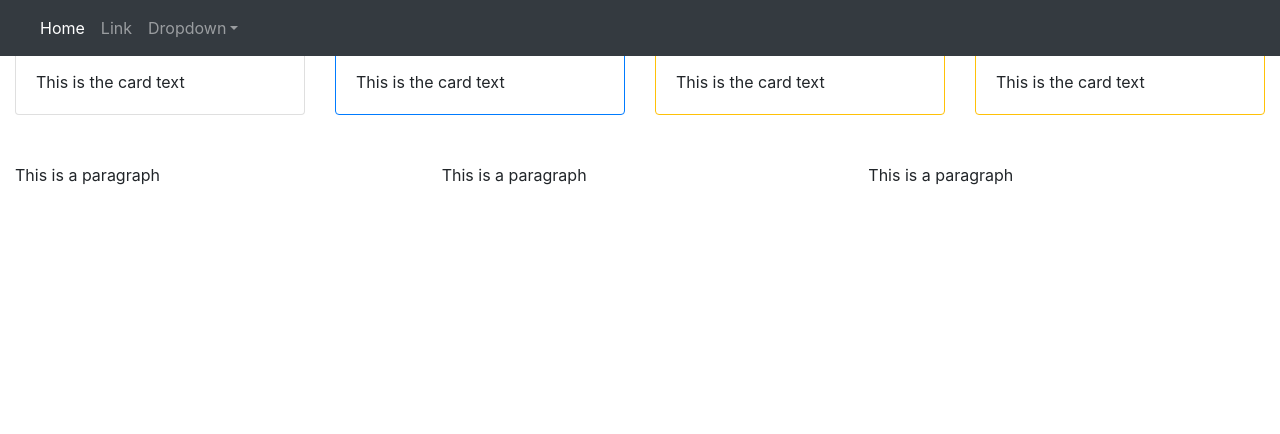
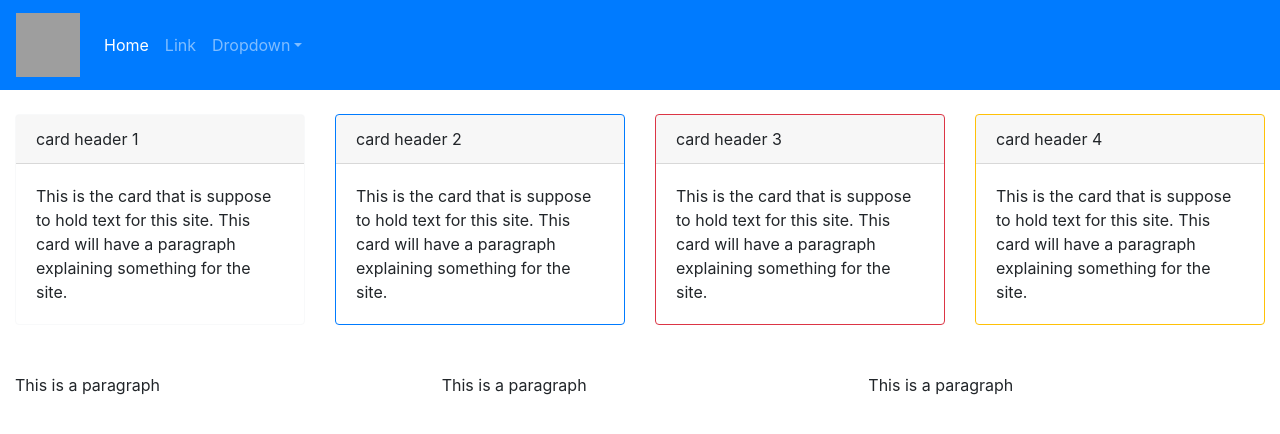
Before and after one commit to uss-hopper/snap-challenges-floribellaponce, a PHP site: page /snap-challenge-11-4/index.php in a window 1280 px wide. Shown: the top 434 px of the page. Run offline with PHP 8.4, Linux system fonts and the light colour scheme; grey boxes are pictures that could not be loaded.

Commit message:
fixed nav bar buttons and card deck layout

```diff
--- a/snap-challenge-11-4/index.php
+++ b/snap-challenge-11-4/index.php
@@ -2,25 +2,26 @@
 <html lang="en">
 <head>
 	<meta charset="UTF-8">
-	<meta name="viewport" content="width=device-width, initial-scale=1, shrink-to-fit=no">
+	<meta http-equiv="X-UA-Compatible" content="IE=edge">
+	<meta name="viewport" content="width=device-width, initial-scale=1">
 
 	<!-- stylesheet from bootstrap-->
-	<link rel="stylesheet" href="https://stackpath.bootstrapcdn.com/bootstrap/4.1.1/css/bootstrap.min.css" integrity="sha384-WskhaSGFgHYWDcbwN70/dfYBj47jz9qbsMId/iRN3ewGhXQFZCSftd1LZCfmhktB" crossorigin="anonymous" />
+	<link rel="stylesheet" href="https://stackpath.bootstrapcdn.com/bootstrap/4.3.1/css/bootstrap.min.css" integrity="sha384-ggOyR0iXCbMQv3Xipma34MD+dH/1fQ784/j6cY/iJTQUOhcWr7x9JvoRxT2MZw1T" crossorigin="anonymous">
 
 	<!-- jQueries for bootstrap -->
-	<script src="https://cdnjs.cloudflare.com/ajax/libs/jquery/3.3.1/jquery.min.js"></script>
-	<script src="https://cdnjs.cloudflare.com/ajax/libs/popper.js/1.14.3/umd/popper.min.js" integrity="sha384-ZMP7rVo3mIykV+2+9J3UJ46jBk0WLaUAdn689aCwoqbBJiSnjAK/l8WvCWPIPm49" crossorigin="anonymous"></script>
-	<script src="https://stackpath.bootstrapcdn.com/bootstrap/4.1.1/js/bootstrap.min.js" integrity="sha384-smHYKdLADwkXOn1EmN1qk/HfnUcbVRZyYmZ4qpPea6sjB/pTJ0euyQp0Mk8ck+5T" crossorigin="anonymous"></script>
+	<script src="https://code.jquery.com/jquery-3.3.1.slim.min.js" integrity="sha384-q8i/X+965DzO0rT7abK41JStQIAqVgRVzpbzo5smXKp4YfRvH+8abtTE1Pi6jizo" crossorigin="anonymous"></script>
+	<script src="https://cdnjs.cloudflare.com/ajax/libs/popper.js/1.14.7/umd/popper.min.js" integrity="sha384-UO2eT0CpHqdSJQ6hJty5KVphtPhzWj9WO1clHTMGa3JDZwrnQq4sF86dIHNDz0W1" crossorigin="anonymous"></script>
+	<script src="https://stackpath.bootstrapcdn.com/bootstrap/4.3.1/js/bootstrap.min.js" integrity="sha384-JjSmVgyd0p3pXB1rRibZUAYoIIy6OrQ6VrjIEaFf/nJGzIxFDsf4x0xIM+B07jRM" crossorigin="anonymous"></script>
 
 	<!-- site title -->
 	<title> Snap bootstrap challenge </title>
 </head>
 <body>
-<div>
-	<div>
-		<nav class="navbar navbar-expand-lg navbar-dark fixed-top bg-dark">
-			<a class="navbar-brand" href="#"></a>
-			<button class="navbar-toggler" type="button" data-toggle="collapse" data-target="#navbarNav" aria-controls="navbarNav" aria-expanded="false" aria-label="Toggle navigation">
+<header class="navbar navbar-expand-lg navbar-dark bg-primary">
+	<a class="navbar-brand" href="#">
+		<img src="images/1.jpg" alt="dog logo" style="width: 64px; height:64px">
+	</a>
+	<button class="navbar-toggler" type="button" data-toggle="collapse" data-target="#navbarSupportedContent" aria-controls="navbarSupportedContent" aria-expanded="false" aria-label="Toggle navigation">
 		<span class="navbar-toggler-icon"></span>
 	</button>
 	<div class="collapse navbar-collapse" id="navbarSupportedContent">
@@ -41,49 +42,50 @@
 			</li>
 		</ul>
 	</div>
-	</div>
-</div>
+</header>
+<br>
+<main>
 	<div class="container-fluid">
 		<div class="card-deck">
-		<div class="card mb-5">
+			<div class="card border-light mb-5">
 				<div class="card-header"> card header 1 </div>
 				<div class="card-body">
-				<p class="card-text">This is the card text</p>
+					<p class="card-text">This is the card that is suppose to hold text for this site. This card will have a paragraph explaining something for the site. </p>
 				</div>
 			</div>
 			<div class="card border-primary mb-5">
 				<div class="card-header"> card header 2 </div>
 				<div class="card-body">
-				<p class="card-text">This is the card text</p>
+					<p class="card-text">This is the card that is suppose to hold text for this site. This card will have a paragraph explaining something for the site. </p>
 				</div>
 			</div>
-		<div class="card border-warning mb-5">
+			<div class="card border-danger mb-5">
 				<div class="card-header"> card header 3 </div>
 				<div class="card-body">
-				<p class="card-text">This is the card text</p>
+					<p class="card-text">This is the card that is suppose to hold text for this site. This card will have a paragraph explaining something for the site. </p>
 				</div>
 			</div>
 			<div class="card border-warning mb-5">
 				<div class="card-header"> card header 4 </div>
 				<div class="card-body">
-				<p class="card-text">This is the card text</p>
+					<p class="card-text">This is the card that is suppose to hold text for this site. This card will have a paragraph explaining something for the site. </p>
 				</div>
 			</div>
 		</div>
 	</div>
 	<div class="container-fluid">
 		<div class="row">
-		<div class="col-md-4">
+			<div class="col-lg-4">
 				<p>This is a paragraph</p>
 			</div>
-		<div class="col-md-4">
+			<div class="col-lg-4">
 				<p>This is a paragraph</p>
 			</div>
-		<div class="col-md-4">
+			<div class="col-lg-4">
 				<p>This is a paragraph</p>
 			</div>
 		</div>
 	</div>
-</div>
+</main>
 </body>
 </html>
```
Lines whose indentation alone changed are shown as unchanged.
